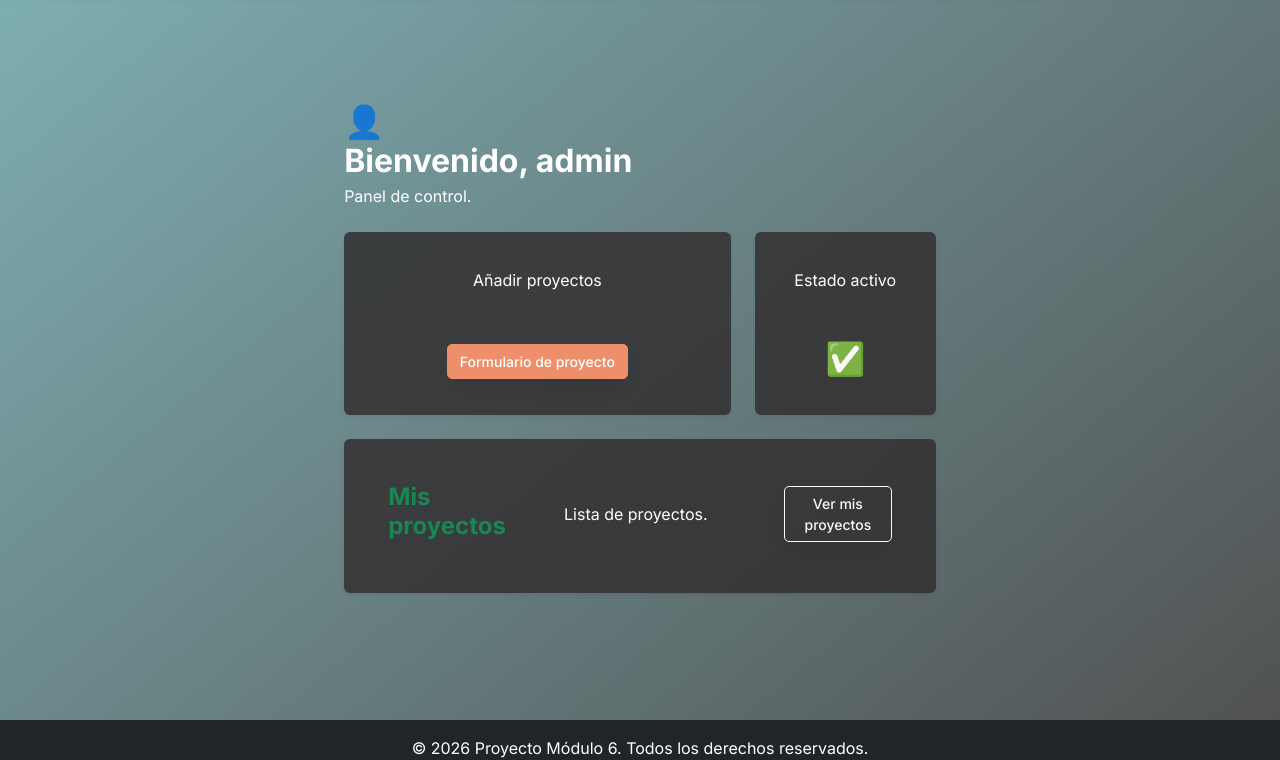
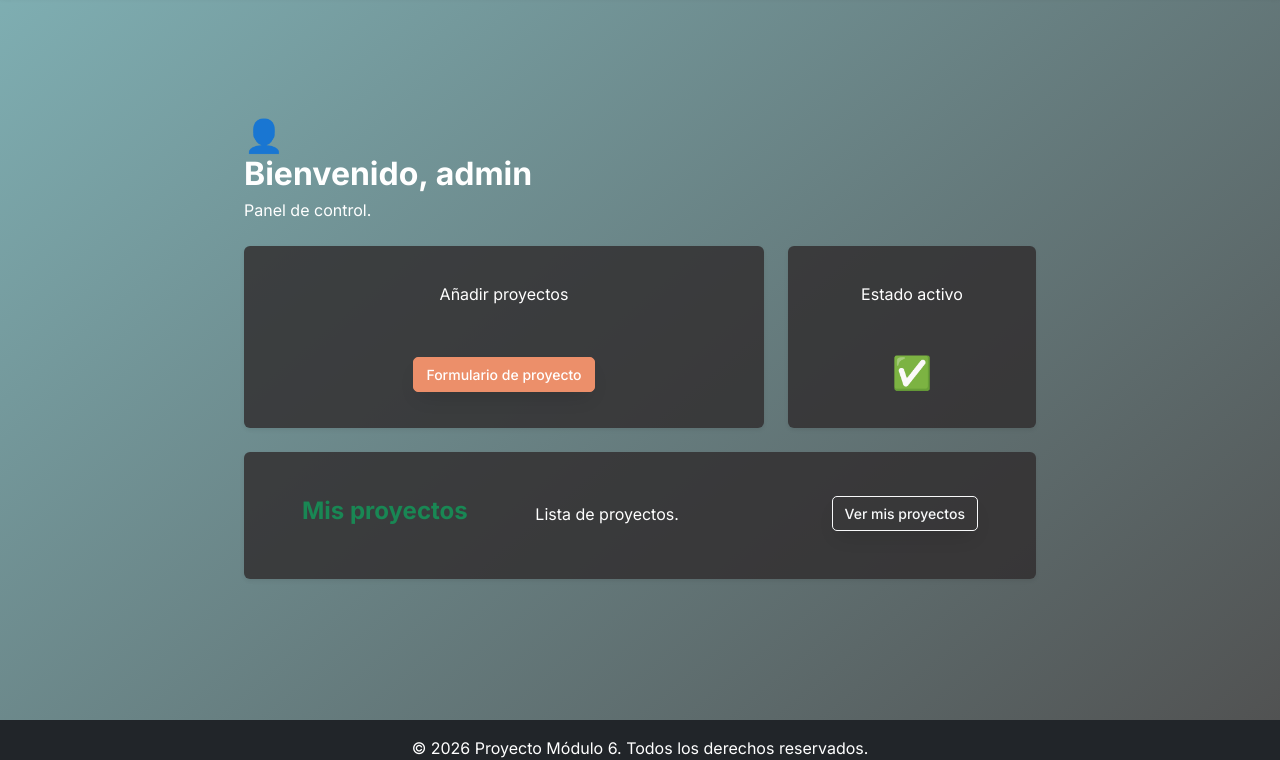
Before and after one commit to joseGallardocollab/proyecto_modulo_6, a Django app: page / in a window 1280 px wide. Shown: the part 64-824 px from the top of the page. Run offline with Django 5.2, Linux system fonts and the light colour scheme; a user stored in the database is signed in.

Commit message:
Arreglos de espaciado

```diff
--- a/core/static/core/css/style.css
+++ b/core/static/core/css/style.css
@@ -64,6 +64,14 @@
 .navbar-nav .nav-link:hover {
     color: #b39823 !important;
     transform: scale(1.05);
+}
+
+.space-windows{
+  width: 800px !important;
+}
+
+.space-windows-dos{
+  width: 700px !important;
 }
 
 .card {
--- a/core/templates/core/dashboard.html
+++ b/core/templates/core/dashboard.html
@@ -9,7 +9,7 @@
         <!-- Contenido de navegación -->
         <main class="col-md-9 col-lg-10">
 
-            <div class="px-md-1 text-white">
+            <div class="px-md-1 text-white space-windows">
 
                 <!-- Encabezado y panel de control -->
                 <div class="d-flex justify-content-between align-items-center mb-4">
@@ -90,8 +90,8 @@
                 <div class="card shadow-sm border-0">
                     <div class="card-body p-4">
 
-                        <!-- Bloque proyectos -->
-                        <div class="row align-items-center mb-1">
+                        <!-- proyectos -->
+                        <div class="row align-items-center mb-1 space-windows-dos">
                             <div class="col-md-4">
                                 <h4 class="fw-bold mb-1 text-success">Mis proyectos</h4>
                             </div>
@@ -104,6 +104,8 @@
                                 </a>
                             </div>
                         </div>
+
+                        <!-- tareas -->
                     </div>
                 </div>
 
```
Also changed, not shown: db.sqlite3.
